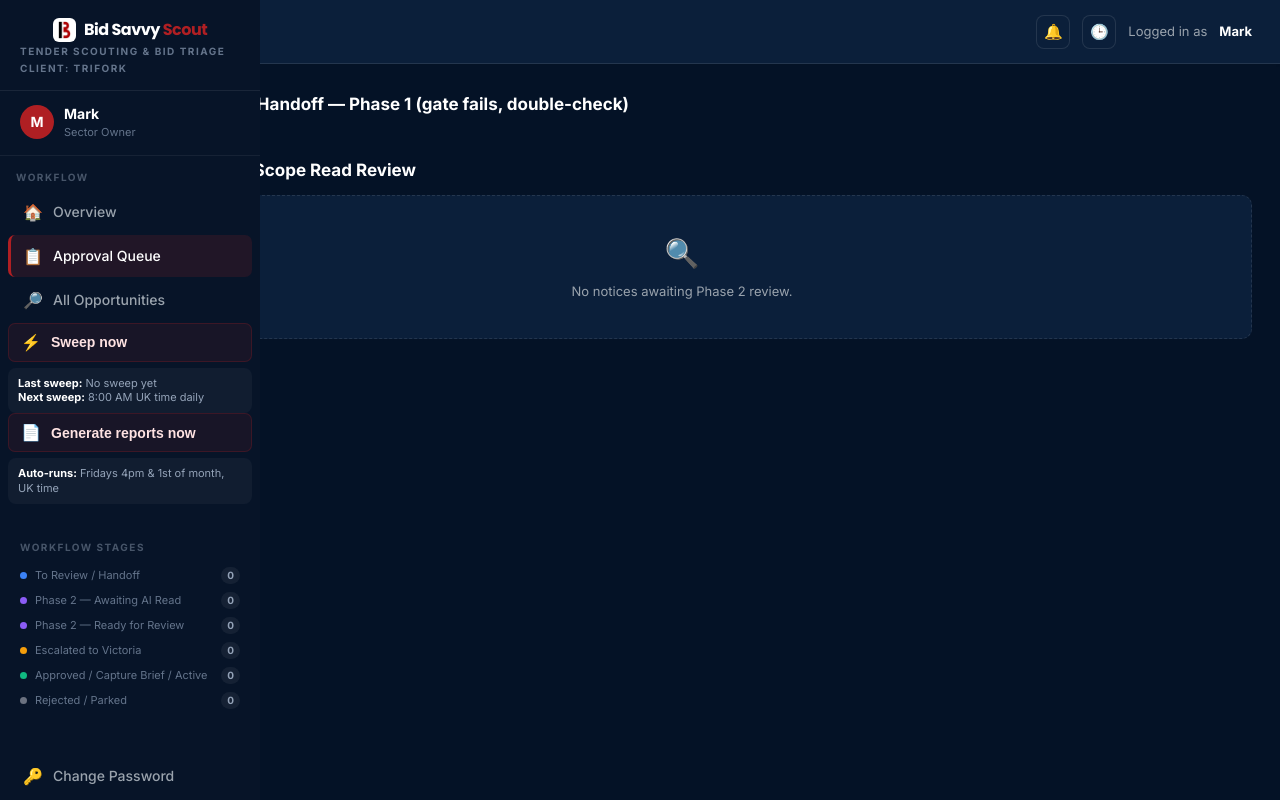
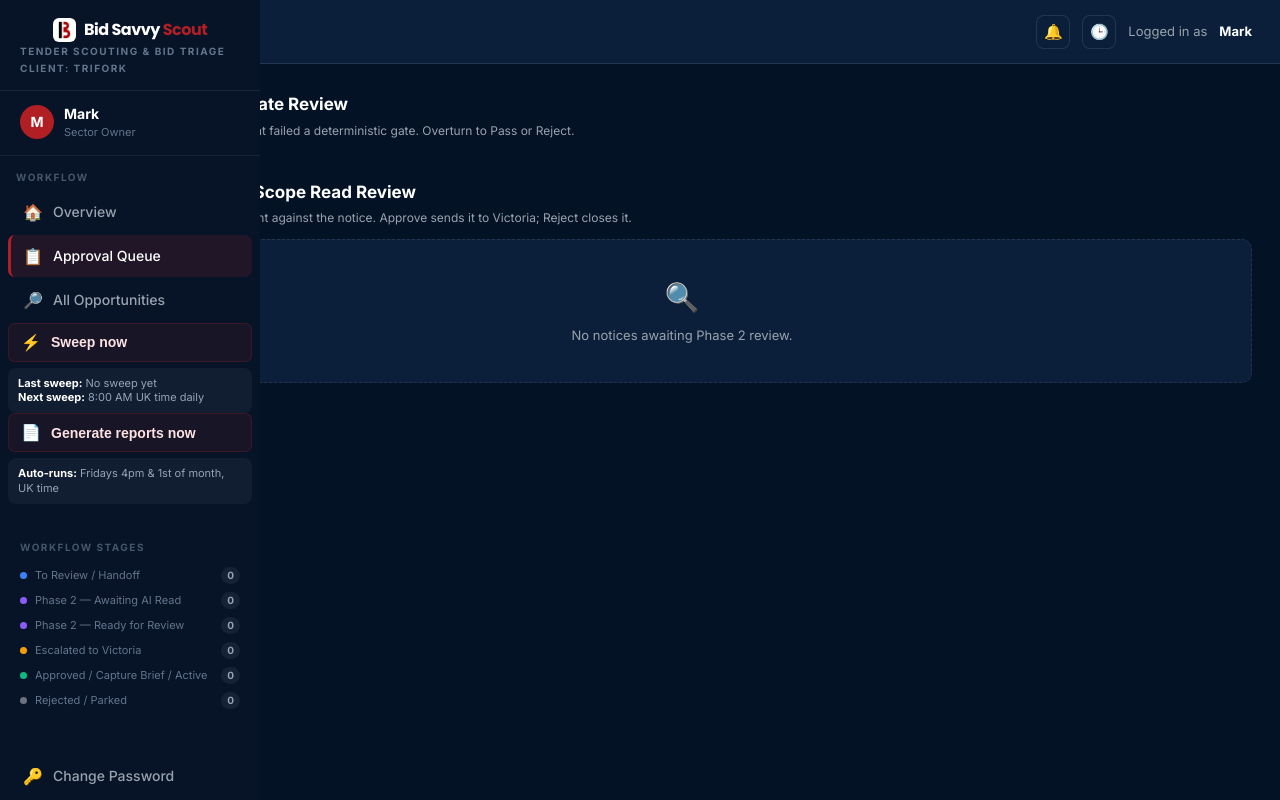
Before and after one commit to emhjhaye/savvy-scout, a Flask app: page /queue in a window 1280 px wide. Run offline with Flask 3, Linux system fonts and the light colour scheme; a user stored in the database is signed in; data comes from the database, SQL or seed files in the repository; tables that the repository leaves empty hold one stand-in row (values such as "Sample post").

Commit message:
Clarify Phase 2 approval workflow

```diff
--- a/savvy_scout/dashboard/routes/queues.py
+++ b/savvy_scout/dashboard/routes/queues.py
@@ -91,7 +91,7 @@ def _build_pipeline_stages(notice, triage_run, phase2_assessment, escalation_bri
         stages.append({"label": "Phase 2 AI Scope Read", "state": "current", "detail": "Awaiting scope read"})
     elif "PHASE2_SCOPED" in ever_reached:
         stages.append({"label": "Phase 2 AI Scope Read", "state": "skipped",
-                        "detail": "Manually advanced without an AI read"})
+                        "detail": "Legacy item — no AI assessment recorded"})
     else:
         stages.append({"label": "Phase 2 AI Scope Read", "state": "pending", "detail": ""})
 
@@ -116,7 +116,7 @@ def _build_pipeline_stages(notice, triage_run, phase2_assessment, escalation_bri
     return stages
 
 
-def _process_pending_phase2(conn, owner: str | None):
+def _process_pending_phase2(conn, owner: str | None) -> int:
     """Process notices in PHASE2_SCOPED status: run scope read and move to
     AWAITING_PHASE2_APPROVAL. Silently skips if the configured provider's key
     is not available. owner=None (Victoria) processes the whole pipeline;
@@ -126,10 +126,12 @@ def _process_pending_phase2(conn, owner: str | None):
     try:
         settings = current_app.config["SAVVY_SCOUT_SETTINGS"]
         client, scope_read_fn = get_scope_read_client(settings)
-        approvals.process_pending_phase2_scope_reads(conn, client, scope_read_fn=scope_read_fn, owner=owner)
+        return approvals.process_pending_phase2_scope_reads(
+            conn, client, scope_read_fn=scope_read_fn, owner=owner
+        )
     except Exception as e:
-        current_app.logger.debug(f"Phase 2 processing skipped (API key not configured?): {e}")
-        # Don't fail the queue page if Phase 2 can't run
+        current_app.logger.warning("Phase 2 AI processing failed: %s", e)
+        return 0
 
 
 @queues_bp.route("/notices/add-manual", methods=["GET", "POST"])
@@ -291,8 +293,12 @@ def process_phase2():
         key_name = "OPENAI_API_KEY" if settings.scope_read_provider == "openai" else "ANTHROPIC_API_KEY"
         flash(f"Set {key_name} in .env to run Phase 2 scope reads.", "error")
         return redirect(url_for("queues.index"))
-    _process_pending_phase2(conn, None if current_user.is_victoria else current_user.display_name)
-    flash("Phase 2 scope reads processed.")
+    owner = None if current_user.is_victoria else current_user.display_name
+    processed = _process_pending_phase2(conn, owner)
+    if processed:
+        flash(f"Completed {processed} Phase 2 AI scope read{'s' if processed != 1 else ''}.")
+    else:
+        flash("No Phase 2 AI scope reads completed. Check the AI provider configuration and try again.", "error")
     return redirect(url_for("queues.index"))
 
 
--- a/savvy_scout/dashboard/templates/queue.html
+++ b/savvy_scout/dashboard/templates/queue.html
@@ -22,6 +22,7 @@
     margin-bottom: 12px; padding: 0 4px;
   }
   .queue-header h2 { font-size: 17px; font-weight: 700; color: var(--navy); display: flex; align-items: center; gap: 10px; }
+  .queue-heading p { margin: 4px 0 0; font-size: 12px; color: var(--text-muted); }
   summary.queue-header::-webkit-details-marker { display: none; }
   summary.queue-header::marker { content: ""; }
   summary.queue-header h2::before { content: "▸"; font-size: 13px; color: var(--text-muted); transition: transform 0.15s; }
@@ -108,12 +109,12 @@
 {% if phase2_pending_count and phase2_pending_count > 0 %}
 <div class="phase2-banner">
   <div>
-    <strong>{{ phase2_pending_count }} notice{% if phase2_pending_count != 1 %}s{% endif %} are waiting for Phase 2 scope reads.</strong>
+    <strong>{{ phase2_pending_count }} notice{% if phase2_pending_count != 1 %}s{% endif %} need a Phase 2 AI scope read.</strong>
     <div style="font-size: 12px; color: var(--text-muted);">
       {% if phase2_ready %}
-        Run the AI scope read before reviewing the Phase 2 queue.
+        Run the AI analysis to move them into your review queue.
       {% else %}
-        Set {{ scope_read_key_name }} in .env to run AI reads.
+        Phase 2 AI is not configured. Ask an administrator to enable it.
       {% endif %}
     </div>
   </div>
@@ -123,7 +124,7 @@
         <button type="submit" class="btn btn-secondary btn-sm">Process Phase 2</button>
       </form>
     {% else %}
-      <button type="button" class="btn btn-secondary btn-sm" disabled>Process Phase 2</button>
+      <button type="button" class="btn btn-secondary btn-sm" disabled>AI Read Unavailable</button>
     {% endif %}
   </div>
 </div>
@@ -135,7 +136,10 @@
 {% if not current_user.is_victoria %}
 <details class="queue-section">
   <summary class="queue-header" style="cursor: pointer; list-style: none;">
-    <h2>📋 To Review / Handoff — Phase 1 (gate fails, double-check) {% if phase1_rows %}<span class="count">{{ phase1_rows | length }}</span>{% endif %}</h2>
+    <div class="queue-heading">
+      <h2>📋 Phase 1 — Gate Review {% if phase1_rows %}<span class="count">{{ phase1_rows | length }}</span>{% endif %}</h2>
+      <p>Double-check notices that failed a deterministic gate. Overturn to Pass or Reject.</p>
+    </div>
   </summary>
 
   {% if phase1_rows %}
@@ -198,7 +202,10 @@
 {% if not current_user.is_victoria %}
 <div class="queue-section">
   <div class="queue-header">
-    <h2>🔍 Phase 2 — AI Scope Read Review {% if phase2_rows %}<span class="count phase2-count">{{ phase2_rows | length }}</span>{% endif %}</h2>
+    <div class="queue-heading">
+      <h2>🔍 Phase 2 — AI Scope Read Review {% if phase2_rows %}<span class="count phase2-count">{{ phase2_rows | length }}</span>{% endif %}</h2>
+      <p>Validate the AI assessment against the notice. Approve sends it to Victoria; Reject closes it.</p>
+    </div>
   </div>
 
   {% if phase2_rows %}
@@ -261,7 +268,10 @@
 {% if current_user.is_victoria %}
 <div class="queue-section">
   <div class="queue-header">
-    <h2>⬆ Escalated — Victoria's Decision {% if escalated_rows %}<span class="count victoria-count">{{ escalated_rows | length }}</span>{% endif %}</h2>
+    <div class="queue-heading">
+      <h2>⬆ Final Review — Victoria's Decision {% if escalated_rows %}<span class="count victoria-count">{{ escalated_rows | length }}</span>{% endif %}</h2>
+      <p>Owner-approved notices awaiting the final bid decision.</p>
+    </div>
   </div>
   {% if escalated_rows %}
     {% for n in escalated_rows %}
```
Also changed, not shown: SPEC.md (+3 -13 lines), savvy_scout/dashboard/templates/notice_detail.html (+1 -14 lines).
